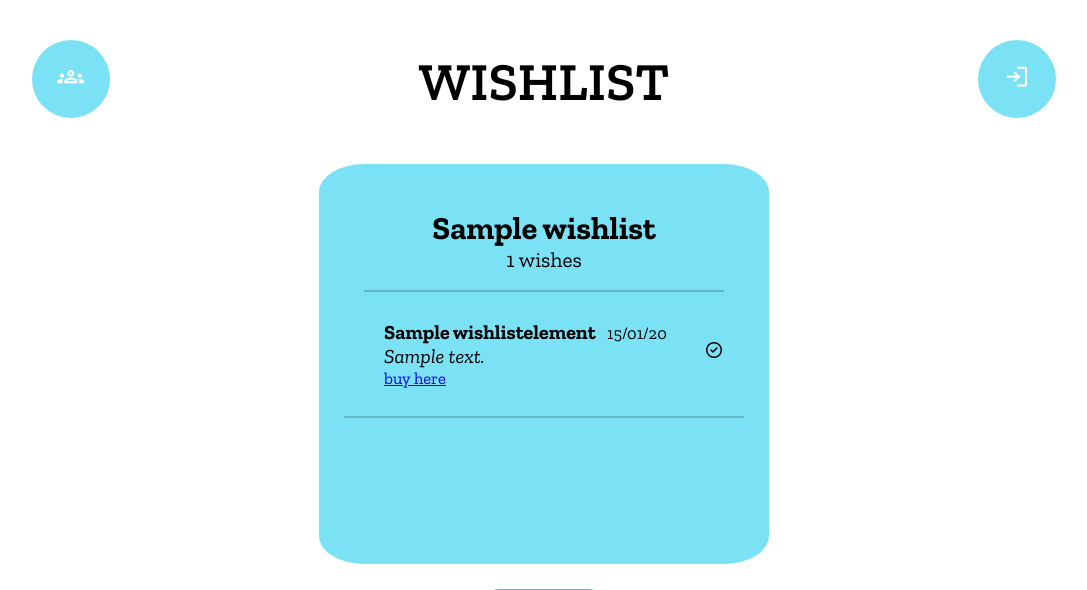
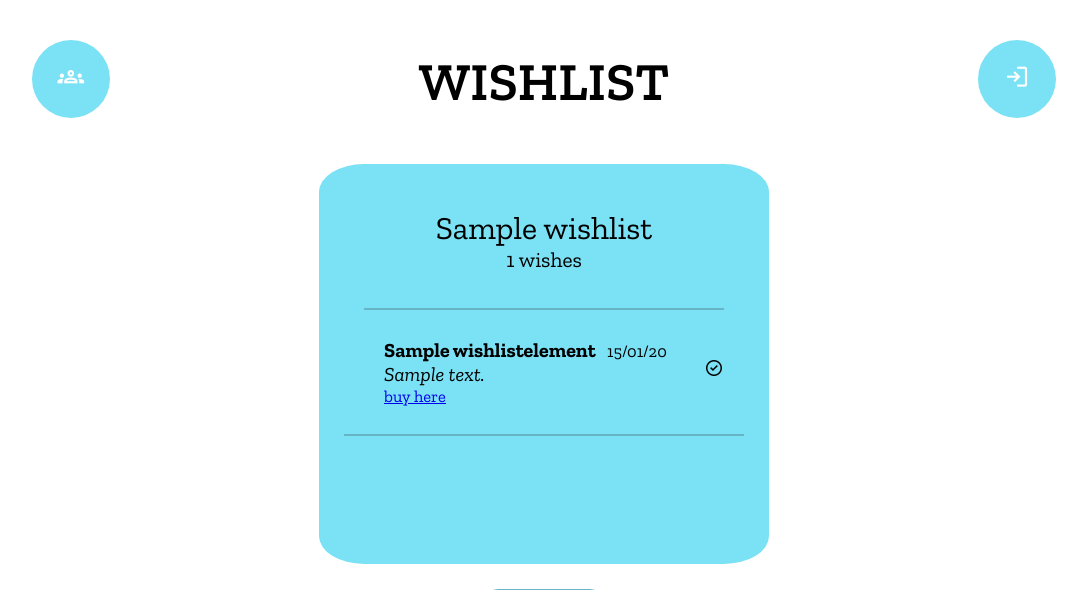
Before and after one commit to ariostus/my-wishlist, a Django app: a page that uses wishlist/templates/wishlist/wishes.html in a window 1280 px wide. Shown: the top 590 px of the page, without its empty margins (96-1183 px from the left). Run offline with Django 4.2, Linux system fonts and the light colour scheme; tables that the repository leaves empty hold one stand-in row (values such as "Sample post"); some libraries are stand-ins or nearby versions.

Commit message:
Update wishes.html

```diff
--- a/wishlist/templates/wishlist/wishes.html
+++ b/wishlist/templates/wishlist/wishes.html
@@ -3,10 +3,10 @@
 {% block content %}
 
 <div class="list-head">
-    <h2><b>{{list.title}}</b></h2>
-    <h4>{{object_list|length}} wishes</h3ì>
+    <h2>{{list.title}}</h2>
+    <h4>{{object_list|length}} wishes</h4>
 
-    <hr style="margin-top:5%">
+    <hr style="margin-top:10%">
 </div>
 
 <div class="all-items">
```
